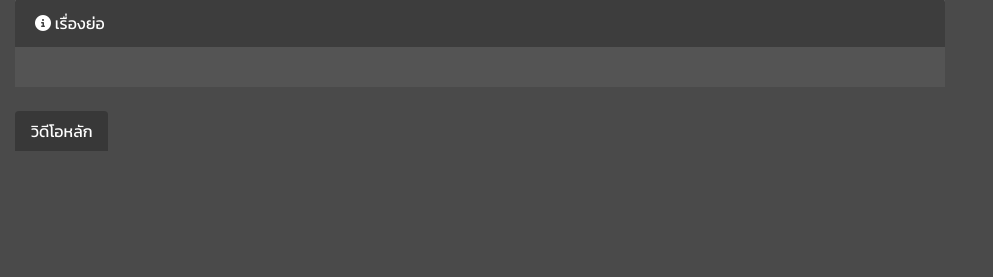
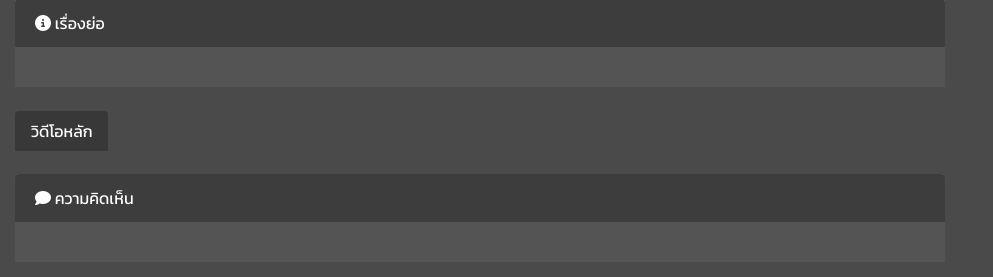
Before and after one commit to kai63001/movie, a PHP site: page /detail.php?v_id=1 in a window 1280 px wide. Shown: the part 691-968 px from the top of the page, without its empty margins (0-993 px from the left). Before the commit the page ends 842 px from the top, so only its background shows below. Run offline with PHP 8.4, Linux system fonts and the light colour scheme; data that the repository does not hold is empty; some libraries are stand-ins or nearby versions.

Commit message:
add comment

```diff
--- a/detail.php
+++ b/detail.php
@@ -139,6 +139,12 @@
                 <!-- close iframe -->
                 <br>
                 <!-- open comment -->
+                <div class="card" style="border:0px;">
+                    <div class="card-header" style="background:#3d3d3d;color:white;border:0px;"> <i class="fas fa-comment"></i> ความคิดเห็น</div>
+                    <div class="card-body" style="background:#545454;">
+                        <div class="fb-comments" data-href="<?=$_SERVER['SERVER_NAME'];?><?=$_SERVER['REQUEST_URI'];?>" data-width="100%" data-numposts="10"></div>
+                    </div>
+                </div>
 
                 <!-- close comment -->
             </div>
```
